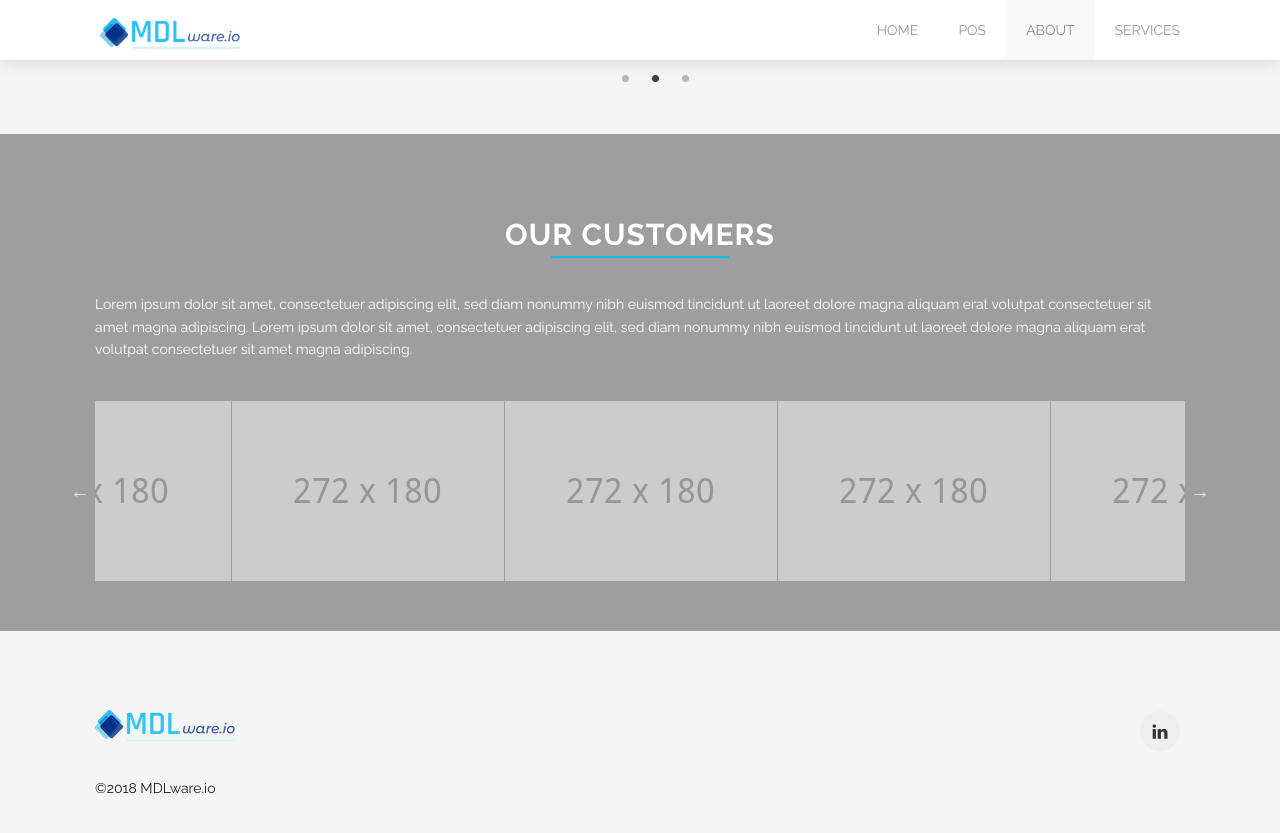
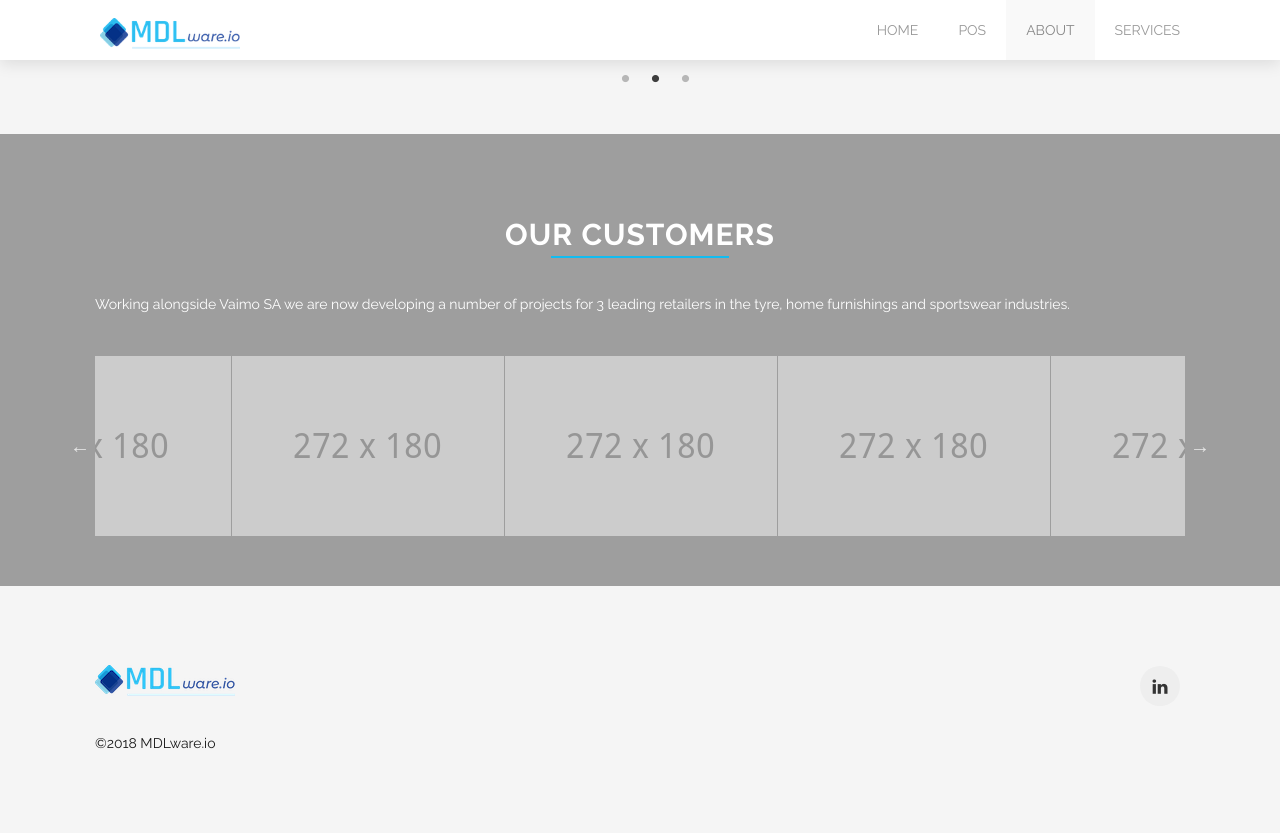
Before and after one commit to mdlware-io/mdlware-io.github.io, a Jekyll site: the page built from about.html, in a window 1280 px wide and 900 px high, scrolled down 1565 px. Shown: the top 833 px of the window. Built offline with Jekyll 4.4.1, drawn with Linux system fonts in a browser that asks for light colours.

Commit message:
Vaimo SA intro

```diff
--- a/_includes/our-customers.html
+++ b/_includes/our-customers.html
@@ -4,10 +4,7 @@
       {% include section-header.html title="Our customers" color="#fff" %}
       <div class='spacing'></div>
       <p>
-        Lorem ipsum dolor sit amet, consectetuer adipiscing elit, sed diam nonummy nibh euismod tincidunt ut laoreet
-        dolore magna aliquam erat volutpat consectetuer sit amet magna adipiscing. Lorem ipsum dolor sit amet,
-        consectetuer adipiscing elit, sed diam nonummy nibh euismod tincidunt ut laoreet dolore magna aliquam erat
-        volutpat consectetuer sit amet magna adipiscing.
+        Working alongside Vaimo SA we are now developing a number of projects for 3 leading retailers in the tyre, home furnishings and sportswear industries.
       </p>
       <div class='spacing'></div>
     </div>
```
